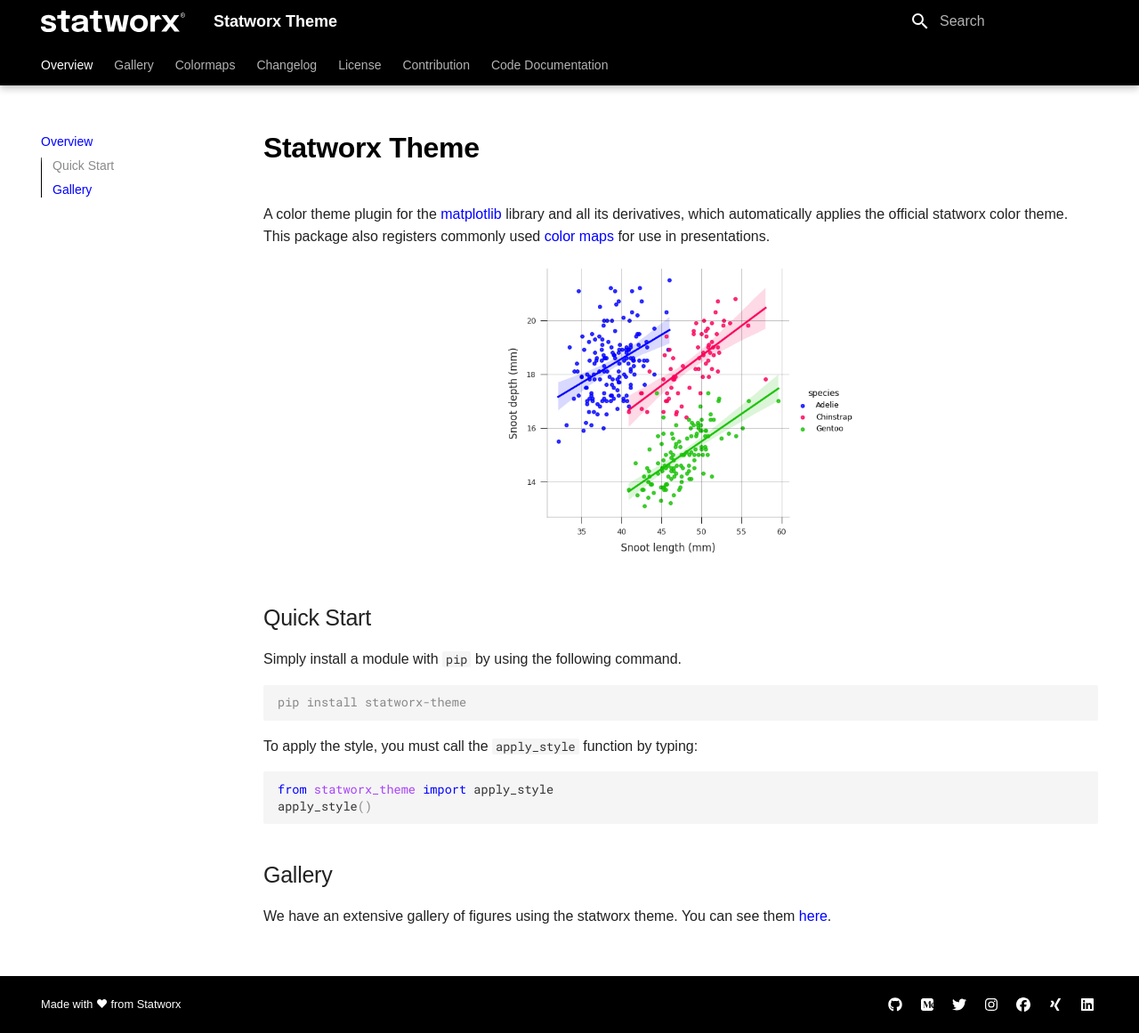
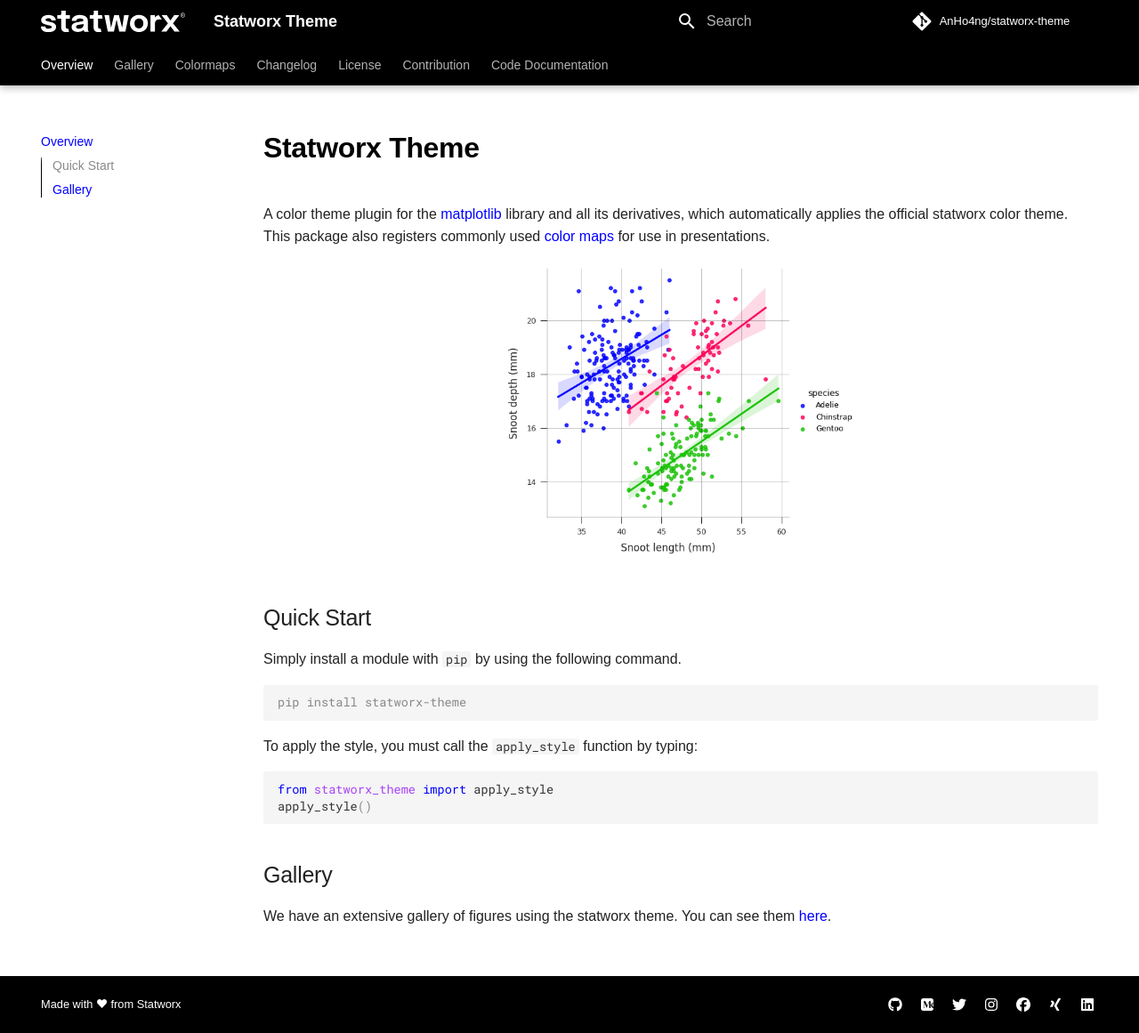
Before and after one commit to STATWORX/statworx-theme, an MkDocs documentation site: the page built from docs/index.md, in a window 1280 px wide and 1161 px high. Shown: the whole window at 89% size. Built offline with MkDocs 1.6.1 and Material for MkDocs 9.7.7, drawn with Linux system fonts in a browser that asks for light colours; comment, search, counter and statistics services are not loaded.

Commit message:
[ORG:FEAT] Add repo to mkdocs config

```diff
--- a/mkdocs.yml
+++ b/mkdocs.yml
@@ -2,6 +2,8 @@
 site_description: "A color theme for matplotlib using the offical statworx design"
 copyright: Made with ❤ from Statworx
 use_directory_urls: false
+repo_url: https://github.com/AnHo4ng/statworx-theme
+repo_name: AnHo4ng/statworx-theme
 
 theme:
   palette:
```
